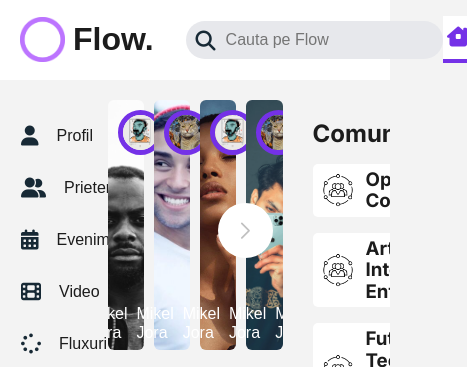
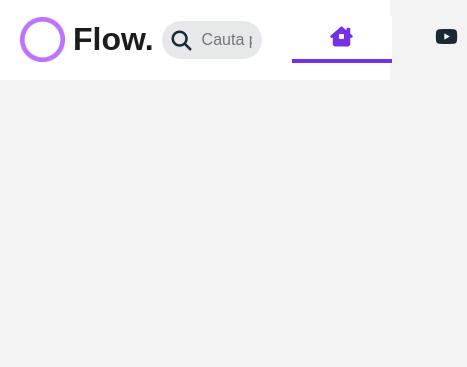
Before and after one commit to NicolaeGilca/flow__itschool-project, a plain HTML site: page index.html in a window 390 px wide. Shown: the top 367 px of the page, 467 px wide, since content can reach past the window. Drawn offline with nearby package versions, Linux system fonts and the light colour scheme.

Commit message:
start-responsive-header

```diff
--- a/_feed.scss
+++ b/_feed.scss
@@ -11,6 +11,7 @@
     display: flex;
     align-items: center;
     justify-content: space-between;
+    gap: 5rem;
   }
 }
 
@@ -19,10 +20,13 @@
     display: flex;
     align-items: center;
     justify-content: space-between;
-    gap: 2rem;
+
+    gap: 5rem;
   }
 
+
   //* first item
+
 
   &__logo-link {
     display: flex;
@@ -33,6 +37,12 @@
       height: 45px;
     }
   }
+  &__wrapper {
+    display: flex;
+     align-items: center;
+     justify-content: space-between;
+     gap: 0.5rem;
+  }
   &__search {
     position: relative;
   }
@@ -42,6 +52,7 @@
     left: 10px;
   }
   &__search-in {
+    width: 100%;
     border: none;
     background-color: inherit;
     font-size: 16px;
@@ -53,7 +64,6 @@
 //*second item
 
 .branch {
-  width: 50%;
   .active {
     border-bottom: 4px $purple-color solid;
   }
@@ -98,6 +108,8 @@
 
 //*third item
 .user {
+
+
   &__list {
     display: flex;
     align-items: center;
--- a/_var.scss
+++ b/_var.scss
@@ -2,6 +2,10 @@ $bg-color: #f3f3f3;
 $icon-color: #172935;
 $purple-color: #7431e7;
 $hover-color: #e7e8ec;
+
+.disable {
+ display: none;
+}
 
 body {
   background-color: $bg-color;
--- a/index.html
+++ b/index.html
@@ -4,7 +4,7 @@
     <meta charset="UTF-8" />
     <meta name="viewport" content="width=device-width, initial-scale=1.0" />
     <link rel="icon" type="image/x-icon" href="/images/header/logo.png" />
-    <link rel="stylesheet" href="/css/main.css" />
+    <link rel="stylesheet" href="/styles/main.css" />
     <link rel="preconnect" href="https://fonts.googleapis.com" />
     <link rel="preconnect" href="https://fonts.googleapis.com" />
     <link rel="preconnect" href="https://fonts.gstatic.com" crossorigin />
@@ -22,8 +22,9 @@
     <header class="header">
       <div class="header__container _wrapper">
         <nav class="header__nav nav">
-          <div class="nav__item">
-            <div class="nav__logo">
+          <div class="nav__item search">
+            <div class="nav__wrapper">
+              <div class="nav__logo">
               <a href="#" class="nav__logo-link">
                 <img
                   width="53"
@@ -42,7 +43,8 @@
                 placeholder="Cauta pe Flow"
                 id="seach"
               />
-            </div>
+            </div></div>
+
           </div>
           <div class="nav__item branch">
             <ul class="branch__list">
@@ -101,8 +103,8 @@
       </div>
     </header>
 
-    <main class="main _wrapper">
-      <aside class="main__left-aside left-aside">
+    <main class="main _wrapper ">
+      <aside class="main__left-aside left-aside disable">
         <div class="left-aside__wrapper">
           <ul class="left-aside__list">
             <li class="left-aside__item">
@@ -143,7 +145,7 @@
           </button>
         </div>
       </aside>
-      <div class="main__sections">
+      <div class="main__sections disable">
         <section class="main__content">
           <div class="main__wrapper">
             <div class="main__stores stores">
@@ -624,7 +626,7 @@
           </div>
         </section>
       </div>
-      <aside class="main__right-aside right-aside">
+      <aside class="main__right-aside right-aside disable">
         <div class="right-aside__wrapper">
           <div class="right-aside__group group">
             <h2 class="group__main-title">Comunitati</h2>
--- a/main.scss
+++ b/main.scss
@@ -1,5 +1,4 @@
 @import "_var";
-@import "_login";
 @import "_feed";
 @import "_media";
 
```
Also changed, not shown: styles/main.css, 2 other files.
